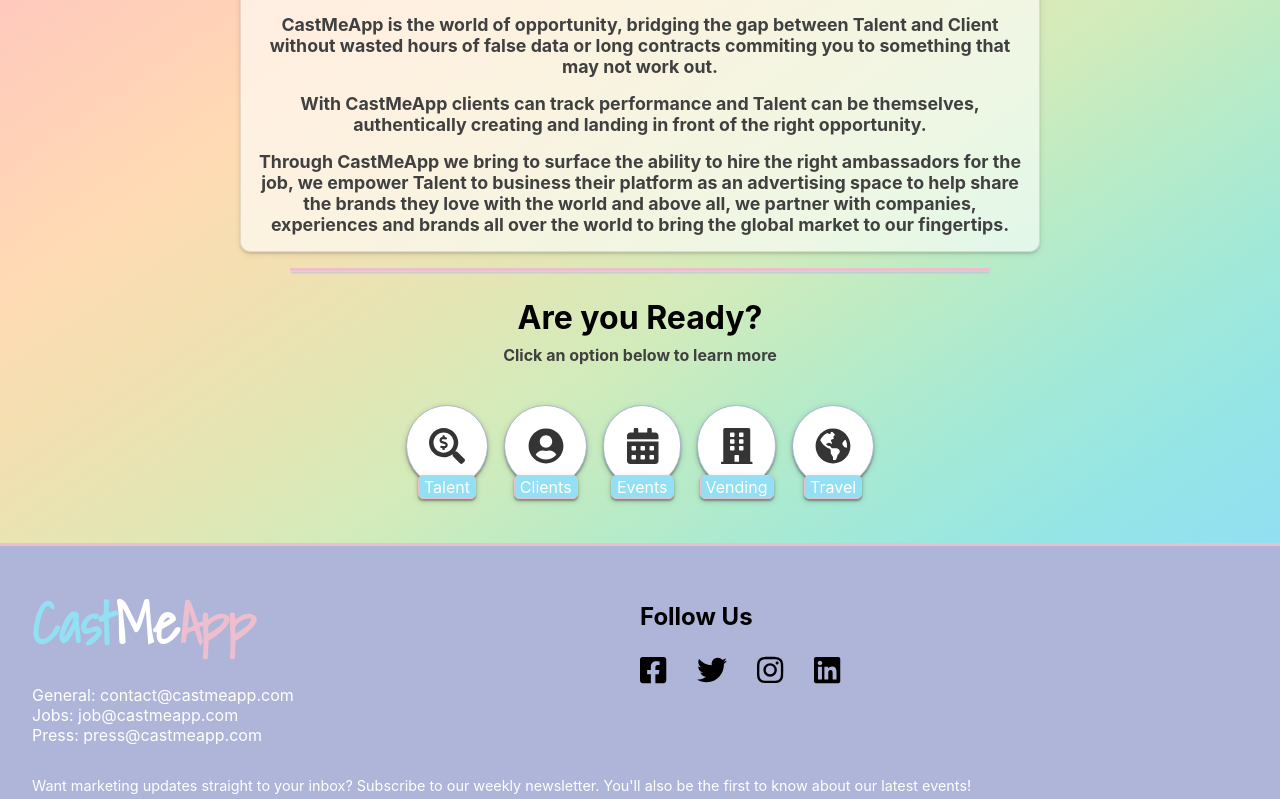
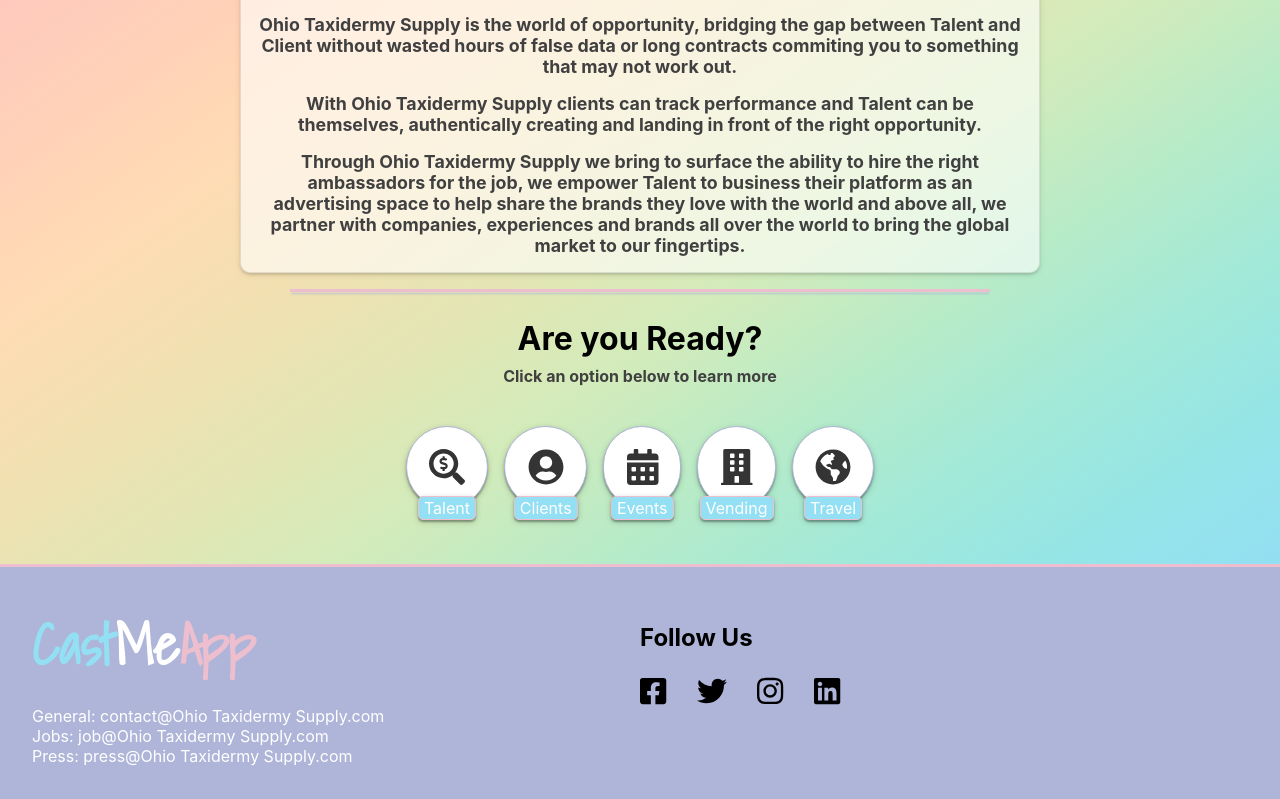
Before and after one commit to FrancisCalizo/ohio-taxidermy-supply, a Next.js app: page / in a window 1280 px wide. Shown: the part 420-1219 px from the top of the page. Built offline with nearby package versions, Linux system fonts and the light colour scheme; no server answers; what contentful-management would draw is missing.

Commit message:
feat: change title name & test if remote repo works

```diff
--- a/components/layout/Footer.tsx
+++ b/components/layout/Footer.tsx
@@ -44,9 +44,9 @@ export default function Footer() {
         </FooterTop>
 
         <div className="contacts-list">
-          <p>General: contact@castmeapp.com</p>
-          <p>Jobs: job@castmeapp.com</p>
-          <p>Press: press@castmeapp.com</p>
+          <p>General: contact@Ohio Taxidermy Supply.com</p>
+          <p>Jobs: job@Ohio Taxidermy Supply.com</p>
+          <p>Press: press@Ohio Taxidermy Supply.com</p>
         </div>
 
         <SubscribeContainer>
@@ -79,7 +79,7 @@ export default function Footer() {
 
         <FooterFooter>
           <hr />
-          <p>@CastMeApp 2021 - All rights Reserved.</p>
+          <p>@Ohio Taxidermy Supply 2021 - All rights Reserved.</p>
         </FooterFooter>
       </MainContainer>
     </BackgroundContainer>
--- a/components/page-index/Landing.tsx
+++ b/components/page-index/Landing.tsx
@@ -66,19 +66,20 @@ export default function Header() {
           for Brand Awareness and Talent Platform monetization.
         </div>
         <div>
-          CastMeApp is the world of opportunity, bridging the gap between Talent and Client without
-          wasted hours of false data or long contracts commiting you to something that may not work
-          out.
+          Ohio Taxidermy Supply is the world of opportunity, bridging the gap between Talent and
+          Client without wasted hours of false data or long contracts commiting you to something
+          that may not work out.
         </div>
         <div>
-          With CastMeApp clients can track performance and Talent can be themselves, authentically
-          creating and landing in front of the right opportunity.
+          With Ohio Taxidermy Supply clients can track performance and Talent can be themselves,
+          authentically creating and landing in front of the right opportunity.
         </div>
         <div>
-          Through CastMeApp we bring to surface the ability to hire the right ambassadors for the
-          job, we empower Talent to business their platform as an advertising space to help share
-          the brands they love with the world and above all, we partner with companies, experiences
-          and brands all over the world to bring the global market to our fingertips.
+          Through Ohio Taxidermy Supply we bring to surface the ability to hire the right
+          ambassadors for the job, we empower Talent to business their platform as an advertising
+          space to help share the brands they love with the world and above all, we partner with
+          companies, experiences and brands all over the world to bring the global market to our
+          fingertips.
         </div>
       </MainText>
 
--- a/pages/index.tsx
+++ b/pages/index.tsx
@@ -7,8 +7,8 @@ export default function Home() {
   return (
     <div style={{ background: '#f1f2f3' }}>
       <Head>
-        <title>CastMeApp</title>
-        <meta name="description" content="CastMeApp Mockup" />
+        <title>Ohio Taxidermy Supply</title>
+        <meta name="description" content="Ohio Taxidermy Supply Mockup" />
         <link rel="icon" href="/favicon.ico" />
       </Head>
       <Landing />
```
Also changed, not shown: pages/mission/index.tsx (+7 -7 lines), pages/whoweare/index.tsx (+6 -6 lines).
